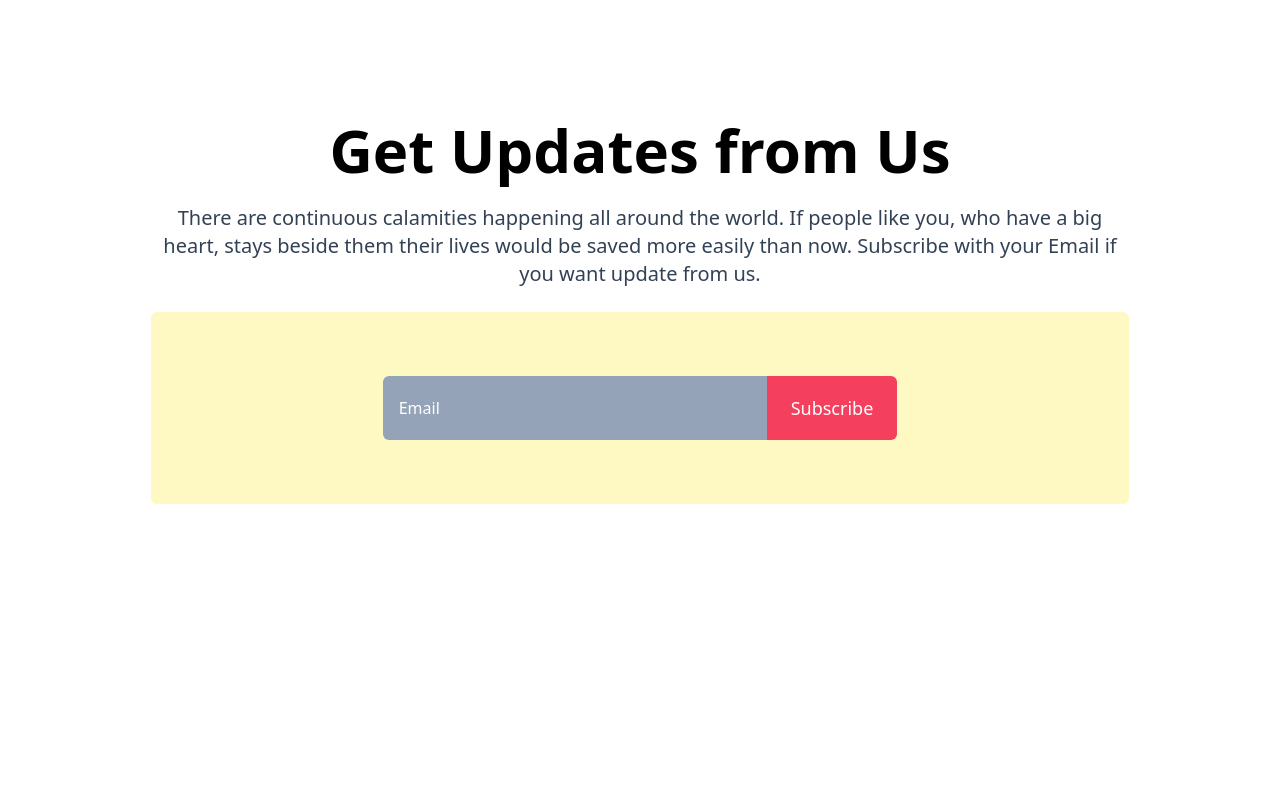
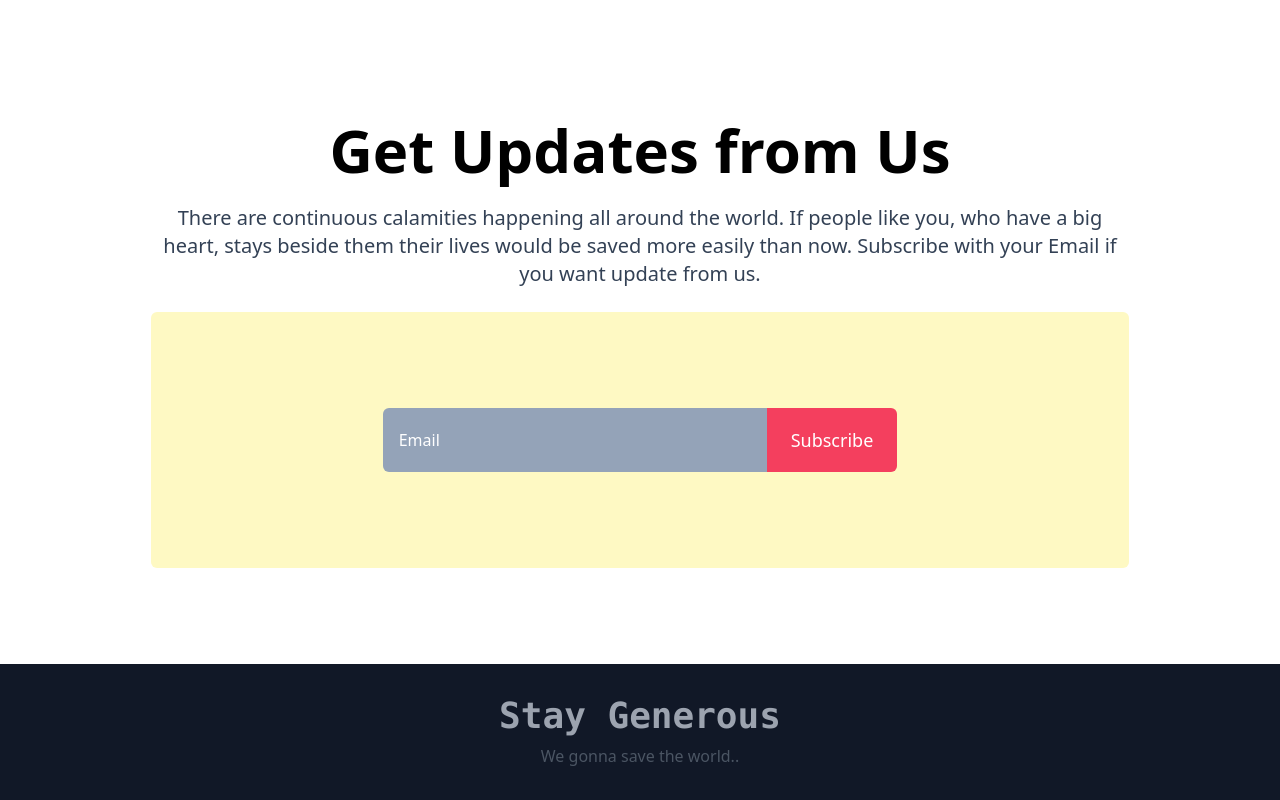
Before and after one commit to hsrokon/DonateToday-PH, a website: page index.html in a window 1280 px wide. Shown: the part 3221-4021 px from the top of the page. Before the commit the page ends 3885 px from the top, so only its background shows below. Drawn offline with Linux system fonts and the light colour scheme.

Commit message:
footer and total website completed

```diff
--- a/index.html
+++ b/index.html
@@ -3,10 +3,10 @@
 <head>
     <meta charset="UTF-8">
     <meta name="viewport" content="width=device-width, initial-scale=1.0">
-    <title>Document</title>
+    <title>Donate for Lives</title>
     <link href="./src/output.css" rel="stylesheet">
 </head>
-<body class="mb-40">
+<body class="">
     <header class="text-center text-white relative">
         <img src="images/Rectangle237.png" class="w-full h-full object-cover absolute" alt="">
         <div class="absolute inset-0 bg-gradient-to-t from-black to-transparent"></div>
@@ -84,11 +84,15 @@
                     <p class="mt-5 mb-6 md:mt-6 text-xs text-slate-700 md:text-base xl:text-xl md:w-10/12">There are continuous calamities happening all around the world. If people like you, who have a big heart, stays beside them their lives would be saved more easily than now. Subscribe with your Email if you want update from us.</p>
                 </div>
 
-                <div class="py-16 xl:w-10/12 mx-auto rounded-md bg-yellow-100 flex justify-center">
+                <div class="py-16 xl:py-24 xl:w-10/12 mx-auto rounded-md bg-yellow-100 flex justify-center">
                     <input class="placeholder:text-white placeholder:text-sm md:placeholder:text-base lg:py-5 lg:w-80 xl:w-96 pl-4 bg-slate-400 text-white rounded-l-md" placeholder="Email" type="text">
                     <button class=" bg-rose-500 text-white text-sm md:text-base xl:text-lg py-2 px-4 lg:py-4 lg:px-6 hover:bg-rose-700 rounded-r-md">Subscribe</button>
                 </div>
-
         </section>
+        <!-- footer -->
+         <footer class="mt-6 md:mt-12 lg:mt-16 xl:mt-24 bg-gray-900 text-center py-6 lg:py-8">
+            <h1 class="font-mono font-bold text-gray-400 text-2xl md:text-3xl lg:text-4xl ">Stay Generous</h1>
+            <p class="text-gray-600 xl:mt-2">We gonna save the world..</p>
+         </footer>
 </body>
 </html>
```
Also changed, not shown: src/output.css.
